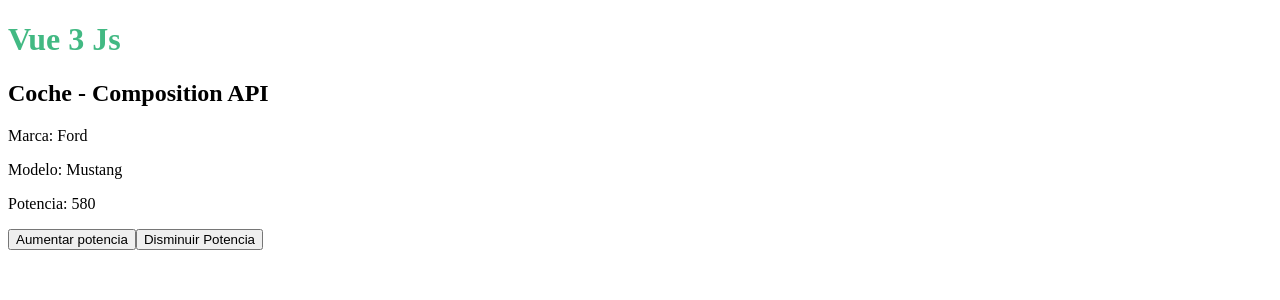
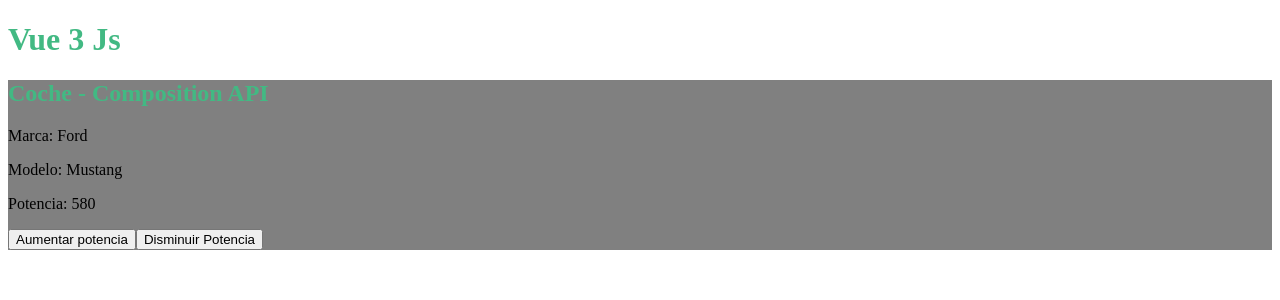
Before and after one commit to danielg2017/Vue3-Started, a Vue app: page / in a window 1280 px wide. Shown: the top 300 px of the page. Built offline with nearby package versions, Linux system fonts and the light colour scheme.

Commit message:
sass-loader - node-sass instalados en el proyecto

```diff
--- a/package.json
+++ b/package.json
@@ -8,6 +8,8 @@
   },
   "dependencies": {
     "core-js": "^3.8.3",
+    "node-sass": "^7.0.1",
+    "sass-loader": "^13.0.0",
     "vue": "^3.2.13",
     "vue-router": "^4.0.15"
   },
--- a/src/components/Car.vue
+++ b/src/components/Car.vue
@@ -1,6 +1,6 @@
 <template>
-    <div>
-        <h2>Coche - Composition API</h2>
+    <div class="content">
+        <h2 class="title">Coche - Composition API</h2>
         <p>Marca: {{ brand }}</p>
         <p>Modelo: {{ model }}</p>
         <p>Potencia: {{ power }}</p>
@@ -57,4 +57,11 @@ export default {
 };
 </script>
 
-<style scoped></style>
+<style lang="scss" scoped>
+.content {
+    background-color: grey;
+    .title {
+        color: #42b983;
+    }
+}
+</style>
```
Also changed, not shown: 2 other files (tests, documents, lock files or other folders).
